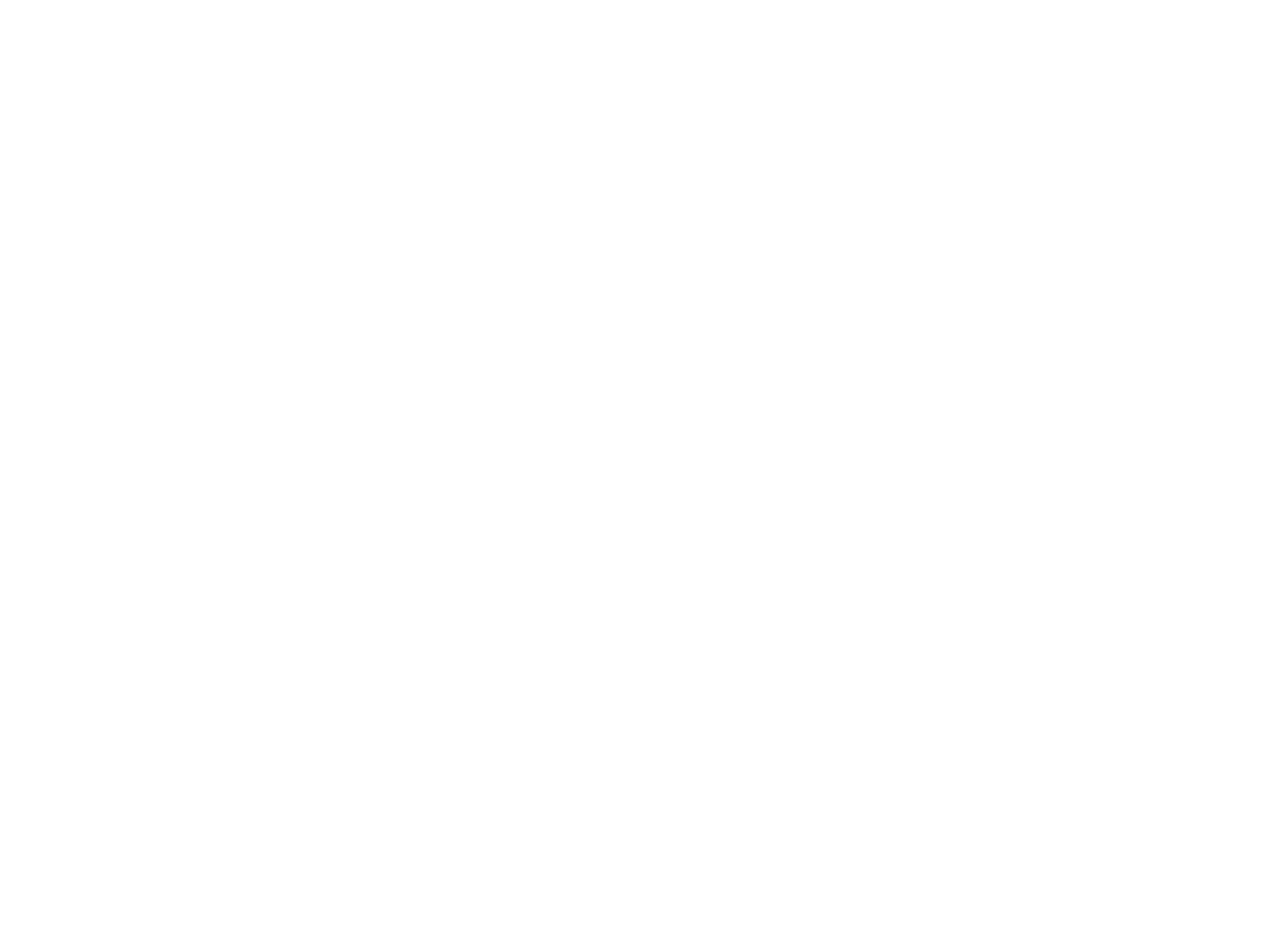
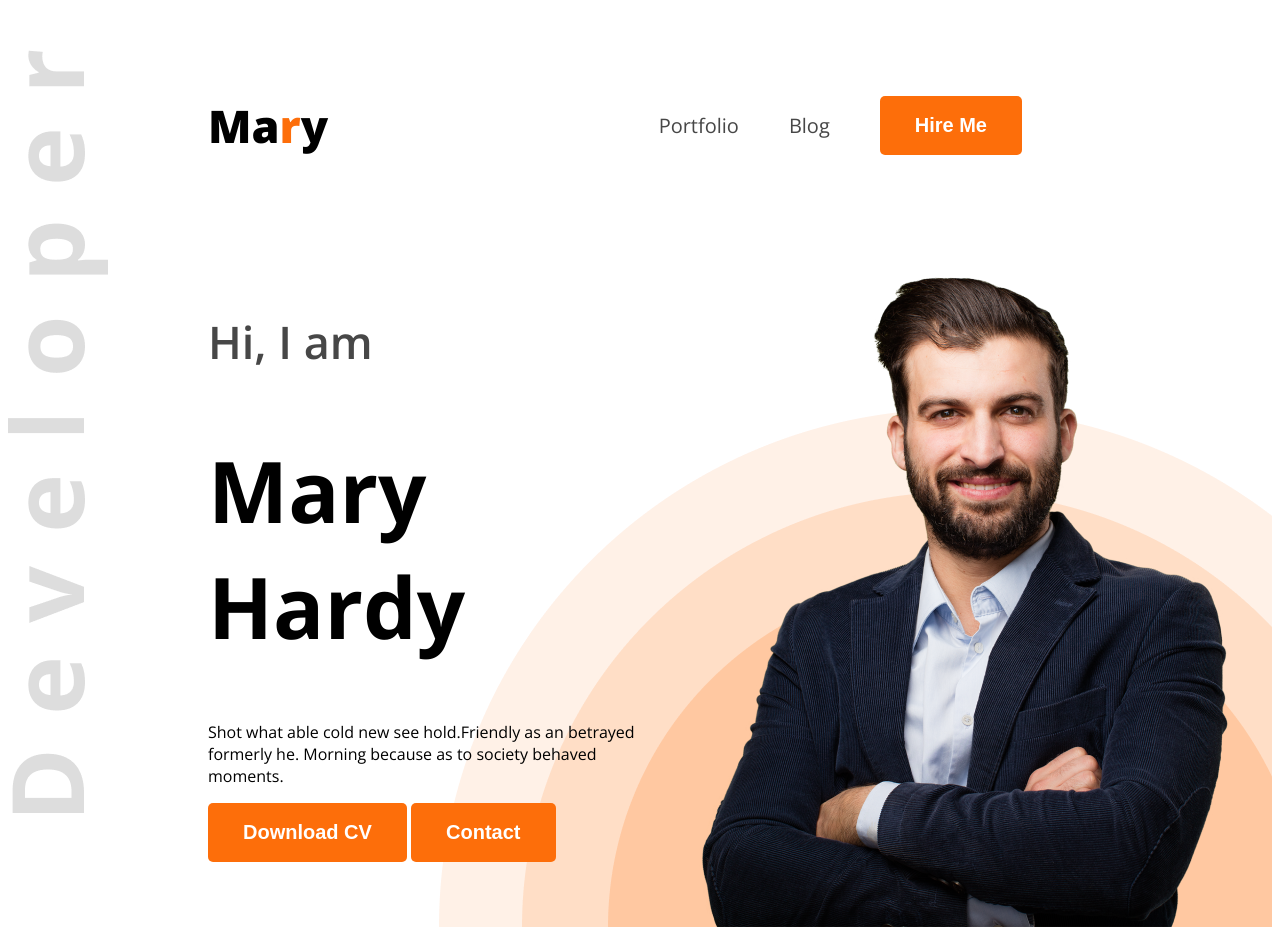
Before and after one commit to mrabdurrahim/web-developer-portfolio, a plain HTML site: page index.html in a window 1280 px wide. Before the commit the page ends 800 px from the top, so only its background shows below. Drawn offline with nearby package versions, Linux system fonts and the light colour scheme.

Commit message:
added code

```diff
--- a/index.html
+++ b/index.html
@@ -4,10 +4,33 @@
   <meta charset="UTF-8">
   <meta name="viewport" content="width=device-width, initial-scale=1.0">
   <title>Web Developer Portfolio</title>
+  <link rel="preconnect" href="https://fonts.googleapis.com">
+<link rel="preconnect" href="https://fonts.gstatic.com" crossorigin>
+<link href="https://fonts.googleapis.com/css2?family=Open+Sans:ital,wght@0,300..800;1,300..800&display=swap" rel="stylesheet">
+  <link rel="stylesheet" href="styles/portfolio.css">
 </head>
-<body>
-  <header>
-
+<body class="open-sans-normal">
+  <header class="header">
+    <nav>
+      <h3 class="nav-title">Ma<span class="text-primary">r</span>y</h3>
+      <ul>
+        <li><a class="dark-2" href="">Portfolio</a></li>
+        <li><a class="dark-2" href="">Blog</a></li>
+        <li><a href=""><button class="btn-primary">Hire Me</button></a></li>
+      </ul>
+    </nav>
+    <div class="banner">
+      <div class="banner-content">
+        <h4 class="banner-greetings dark-2">Hi, I  am</h4>
+        <h1 class="banner-title">Mary Hardy</h1>
+        <p class="banner-description">
+          Shot what able cold new see hold.Friendly as an betrayed formerly he. Morning because as to society behaved moments.
+        </p>
+        <button class="btn-primary">Download CV</button>
+        <button class="btn-primary">Contact</button>
+      </div>
+      <img class="banner-profile-pic" src="images/hardy.png" alt="">
+    </div>
   </header>
   <main>
 
--- /dev/null
+++ b/styles/portfolio.css
@@ -0,0 +1,85 @@
+
+
+.open-sans-normal {
+  font-family: "Open Sans", serif;
+  font-optical-sizing: auto;
+  font-weight: auto;
+  font-style: normal;
+  font-variation-settings:
+    "wdth" 100;
+}
+
+/* Header styles */
+.header{
+  background-image:url(../images/developer.png), url(../images/header_bg.png);
+  background-repeat:no-repeat;
+  background-position:left top, bottom right;
+}
+
+/* Nav styles */
+nav{
+  display: flex;
+  align-items:center;
+  justify-content:space-between;
+  margin:50px 200px;
+}
+/* Shared styles*/
+.text-primary{
+  color:#FD6E0A;
+}
+
+.dark-2{
+  color:#474747;
+}
+
+.btn-primary{
+  background-color:#FD6E0A;
+  font-weight:bold;
+  font-size:20px;
+  color:white;
+  border:none;
+  padding:18px 35px;
+  border-radius:5px;
+}
+.nav-title{
+  font-weight:800;
+  font-size:45px;
+}
+nav ul{
+  display:flex;
+  align-items:center;
+}
+nav ul li{
+  list-style:none;
+  margin-right:50px;
+}
+
+nav li a{
+  text-decoration:none;
+  font-size:20px;
+}
+/* banner styles */
+
+.banner{
+  display:flex;
+  justify-content:space-between;
+  margin:0 35px 0 200px;
+}
+
+.banner-content{
+  max-width:580px;
+}
+.banner-greetings{
+  font-size:45px;
+  font-weight:600;
+}
+
+.banner-title{
+  font-size:85px;
+  font-weight:bold;
+}
+
+.banner-profile-pic{
+  width:584px;
+  height:676;
+}
```
